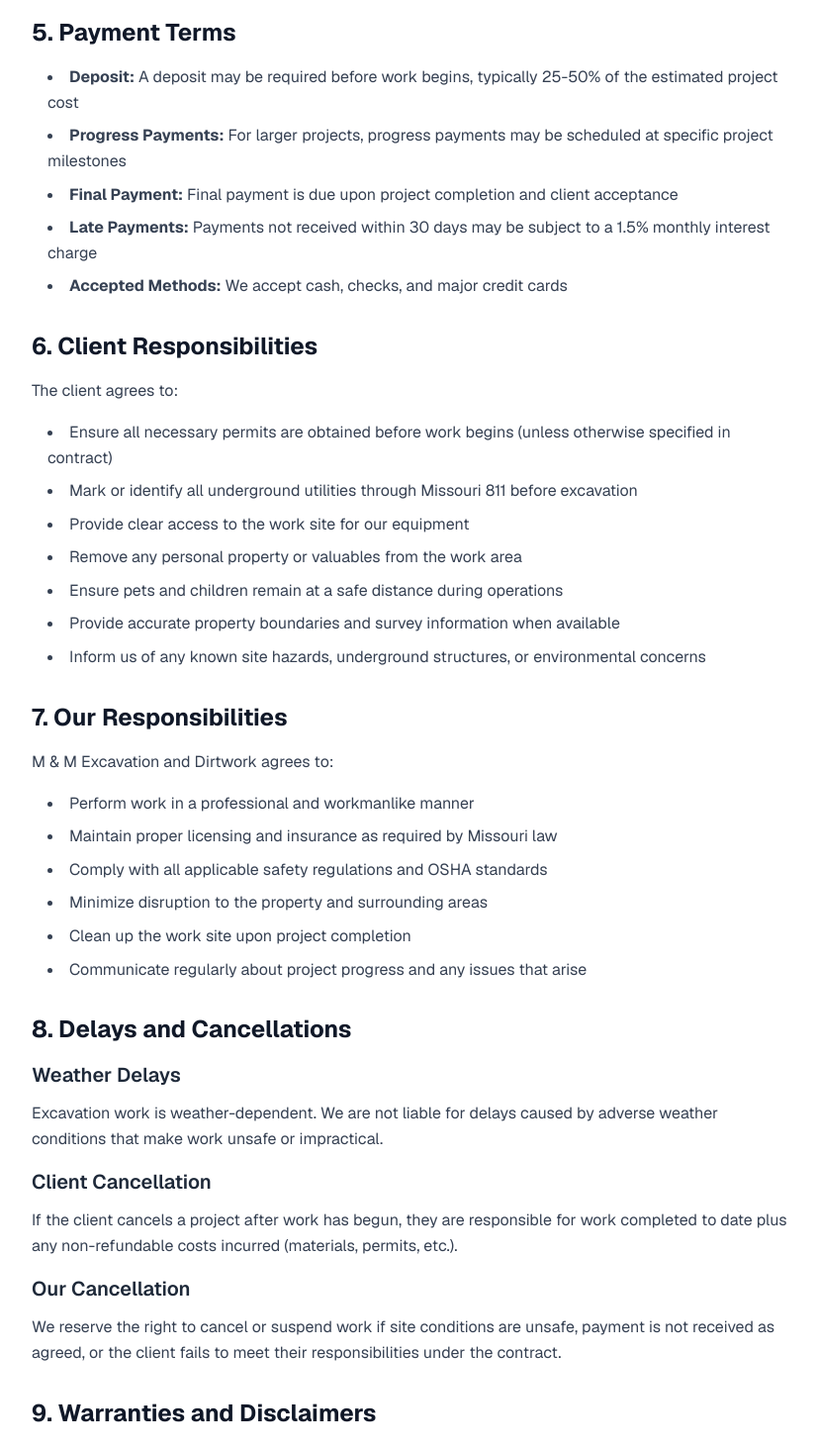
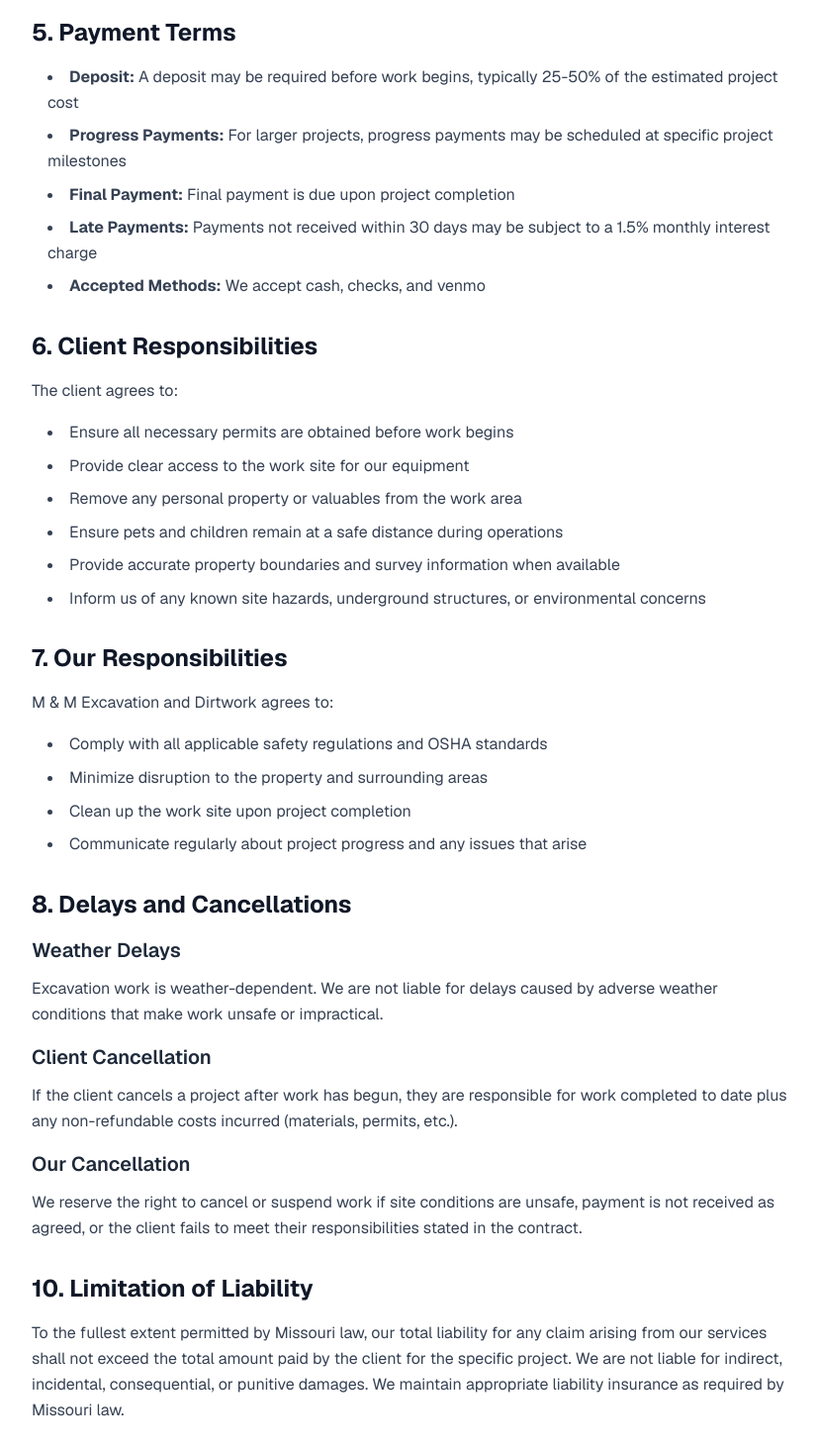
Before and after one commit to Alex-hub25/mm_excavation, a Next.js app: page /terms-of-service in a window 1280 px wide. Shown: the part 1330-2794 px from the top of the page at 99% size, without its empty margins (224-1050 px from the left). Built offline with nearby package versions, Linux system fonts and the light colour scheme.

Commit message:
Terms of service update

```diff
--- a/src/app/terms-of-service/page.tsx
+++ b/src/app/terms-of-service/page.tsx
@@ -18,7 +18,7 @@ export default function TermsOfService() {
             <p className="text-gray-700 leading-relaxed">
               By accessing our website or engaging M & M Excavation and Dirtwork for excavation and earthwork
               services, you agree to be bound by these Terms of Service and all applicable laws and regulations
-              in the State of Missouri. If you do not agree with any of these terms, you are prohibited from
+              in the State of Missouri. If you do not agree with the terms listed below, you are prohibited from
               using or accessing our services.
             </p>
           </section>
@@ -74,9 +74,9 @@ export default function TermsOfService() {
             <ul className="list-disc list-inside text-gray-700 space-y-2 ml-4">
               <li><strong>Deposit:</strong> A deposit may be required before work begins, typically 25-50% of the estimated project cost</li>
               <li><strong>Progress Payments:</strong> For larger projects, progress payments may be scheduled at specific project milestones</li>
-              <li><strong>Final Payment:</strong> Final payment is due upon project completion and client acceptance</li>
+              <li><strong>Final Payment:</strong> Final payment is due upon project completion</li>
               <li><strong>Late Payments:</strong> Payments not received within 30 days may be subject to a 1.5% monthly interest charge</li>
-              <li><strong>Accepted Methods:</strong> We accept cash, checks, and major credit cards</li>
+              <li><strong>Accepted Methods:</strong> We accept cash, checks, and venmo</li>
             </ul>
           </section>
 
@@ -86,8 +86,7 @@ export default function TermsOfService() {
               The client agrees to:
             </p>
             <ul className="list-disc list-inside text-gray-700 space-y-2 ml-4">
-              <li>Ensure all necessary permits are obtained before work begins (unless otherwise specified in contract)</li>
-              <li>Mark or identify all underground utilities through Missouri 811 before excavation</li>
+              <li>Ensure all necessary permits are obtained before work begins</li>
               <li>Provide clear access to the work site for our equipment</li>
               <li>Remove any personal property or valuables from the work area</li>
               <li>Ensure pets and children remain at a safe distance during operations</li>
@@ -102,8 +101,6 @@ export default function TermsOfService() {
               M & M Excavation and Dirtwork agrees to:
             </p>
             <ul className="list-disc list-inside text-gray-700 space-y-2 ml-4">
-              <li>Perform work in a professional and workmanlike manner</li>
-              <li>Maintain proper licensing and insurance as required by Missouri law</li>
               <li>Comply with all applicable safety regulations and OSHA standards</li>
               <li>Minimize disruption to the property and surrounding areas</li>
               <li>Clean up the work site upon project completion</li>
@@ -128,26 +125,7 @@ export default function TermsOfService() {
             <h3 className="text-xl font-semibold text-gray-800 mb-3">Our Cancellation</h3>
             <p className="text-gray-700 leading-relaxed">
               We reserve the right to cancel or suspend work if site conditions are unsafe, payment is not
-              received as agreed, or the client fails to meet their responsibilities under the contract.
-            </p>
-          </section>
-
-          <section>
-            <h2 className="text-2xl font-bold text-gray-900 mb-4">9. Warranties and Disclaimers</h2>
-            <p className="text-gray-700 leading-relaxed mb-4">
-              We warranty our workmanship for a period of one year from project completion. This warranty
-              does not cover:
-            </p>
-            <ul className="list-disc list-inside text-gray-700 space-y-2 ml-4">
-              <li>Damage caused by natural settling or acts of nature</li>
-              <li>Damage from subsequent work by others</li>
-              <li>Issues resulting from inaccurate site information provided by client</li>
-              <li>Normal wear and tear</li>
-              <li>Buried utilities or structures not marked or disclosed</li>
-            </ul>
-            <p className="text-gray-700 leading-relaxed mt-4">
-              Services are provided "as is" beyond the warranty period. We make no other warranties,
-              express or implied, including warranties of merchantability or fitness for a particular purpose.
+              received as agreed, or the client fails to meet their responsibilities stated in the contract.
             </p>
           </section>
 
@@ -164,10 +142,11 @@ export default function TermsOfService() {
           <section>
             <h2 className="text-2xl font-bold text-gray-900 mb-4">11. Underground Utilities</h2>
             <p className="text-gray-700 leading-relaxed">
-              The client is responsible for contacting Missouri 811 (Call Before You Dig) at least
-              2 business days before excavation to mark underground utilities. We are not responsible
-              for damage to unmarked utilities or utilities not accurately marked by the utility
-              companies. Any delays caused by utility location issues are not our responsibility.
+              M&M Excavation and Dirtwork, holds responsibility for contacting Missiouri 811
+              (Call Before You Dig) at least two days prior to digging. The client also may share
+              in this resposiblity to confirm the correct proceedures have been made in a effort to
+              mark underground utilities. Any delays caused by utility location issues are not
+              the responsibility of M&M Excavation and Dirtwork.
             </p>
           </section>
 
@@ -187,7 +166,8 @@ export default function TermsOfService() {
               Client agrees to indemnify and hold harmless M & M Excavation and Dirtwork from any claims,
               damages, or expenses arising from: (a) client's failure to disclose site hazards or
               underground utilities, (b) inaccurate property information provided by client, or
-              (c) client's failure to obtain necessary permits or approvals.
+              (c) client's failure to obtain necessary permits or approvals.(d) Clients refusal to allow
+              M&M Excavation and Dirtwork call Missouri 811 (Call Before you Dig).
             </p>
           </section>
 
```
